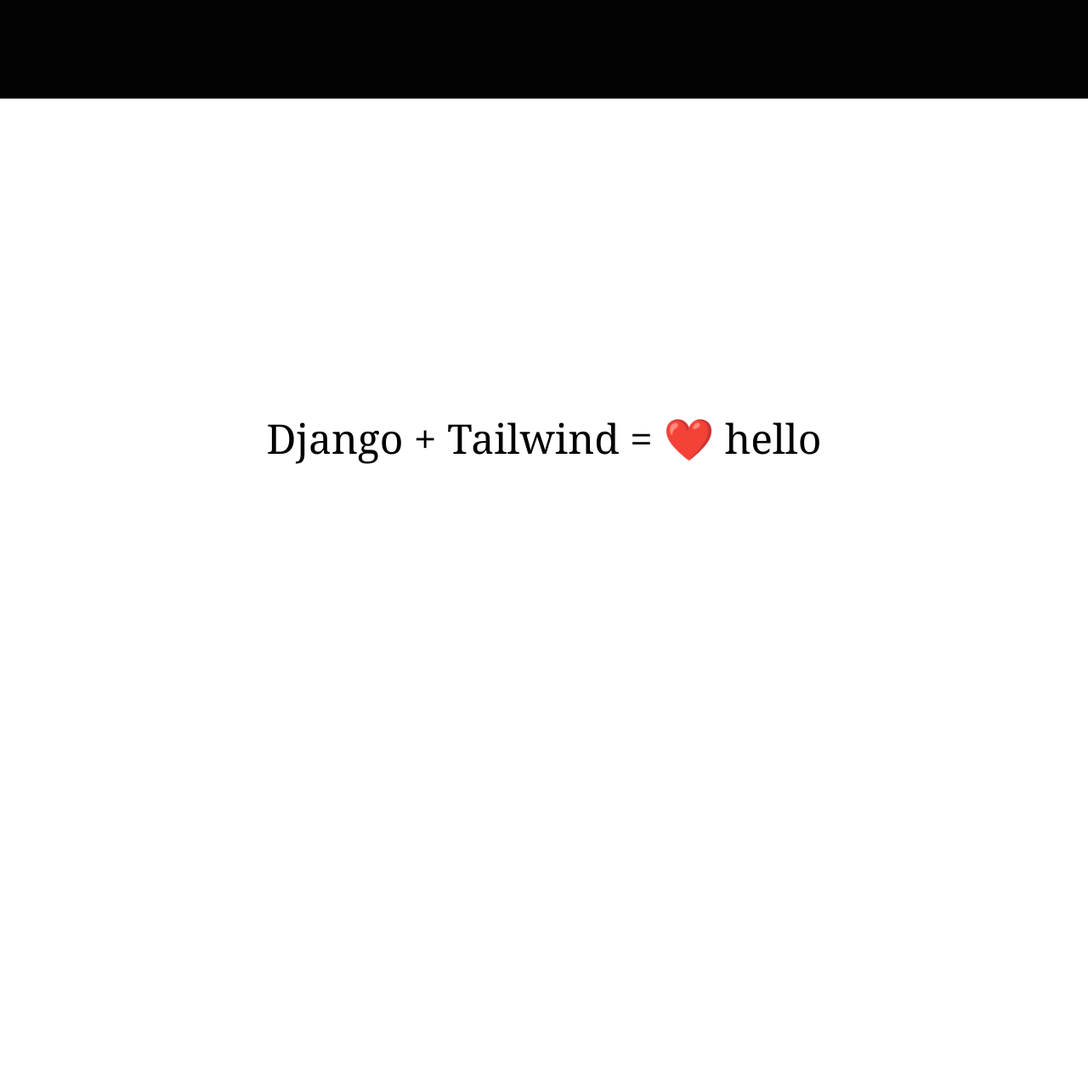
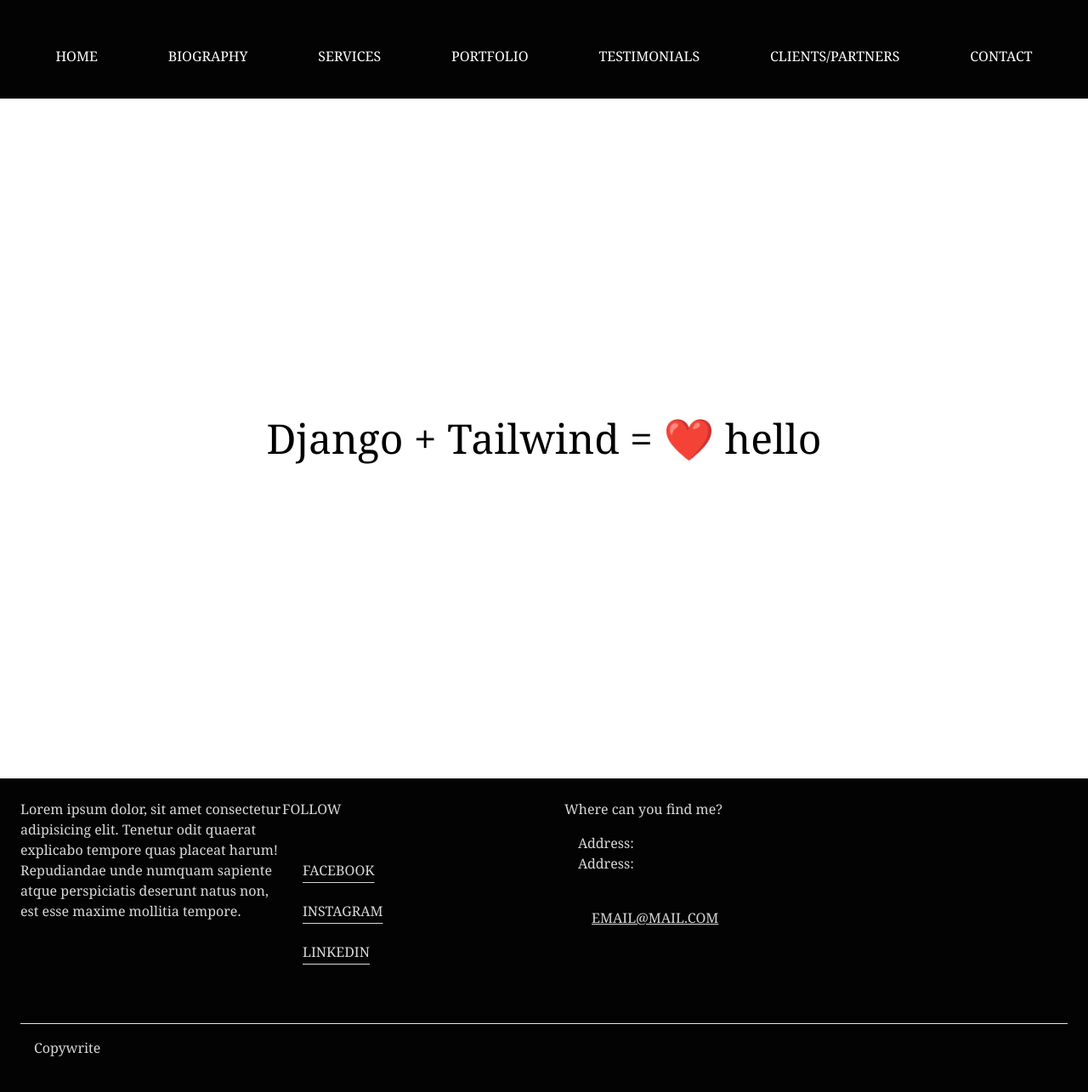
Before and after one commit to CBergane/diana, a Django app: page / in a window 1280 px wide. Shown: the whole page at 85% size. Before the commit the page ends 546 px from the top, so only its background shows below. Run offline with Django 4.2, Linux system fonts and the light colour scheme; some libraries are stand-ins or nearby versions.

Commit message:
added more function to nav and started on a footer

```diff
--- a/diana_portfolio/core/templates/core/base.html
+++ b/diana_portfolio/core/templates/core/base.html
@@ -24,7 +24,7 @@
 
         </div>
         <!-- Navigation Menu -->
-        <ul id="menu" class="nav-list fixed top-0 left-0 h-full w-full main-color-bg0 text-white transform -translate-x-full invisible overflow-y-auto transition-transform duration-500 lg:static lg:w-auto lg:transform-none lg:bg-transparent lg:flex lg:flex-row z-40">
+        <ul id="menu" class="nav-list fixed top-0 left-0 h-full w-full main-color-bg0 text-white transform -translate-x-full invisible overflow-y-auto transition-transform duration-500 lg:static lg:w-auto lg:transform-none lg:bg-transparent lg:flex lg:flex-row z-40 lg:visible">
             <li class="py-2 text-center lg:py-0"><a href="#">HOME</a></li>
             <li class="py-2 text-center lg:py-0"><a href="#">BIOGRAPHY</a></li>
             <li class="py-2 text-center lg:py-0"><a href="#">SERVICES</a></li>
@@ -45,6 +45,30 @@
 				<h1 class="text-5xl">Django + Tailwind = ❤️ hello</h1>
 			</section>
 		</div>
+
+
+        <footer class="main-color-bg">
+            <div class="lg:flex p-6 justify-around">
+                <div class="lg:w-1/4 gray-color">Lorem ipsum dolor, sit amet consectetur adipisicing elit. Tenetur odit quaerat explicabo tempore quas placeat harum! Repudiandae unde numquam sapiente atque perspiciatis deserunt natus non, est esse maxime mollitia tempore.</div>
+                <div class="lg:w-1/4 gray-color uppercase">Follow
+                    <div class="p-6 space-y-6 mt-6">
+                        <div class="gray-color underline underline-offset-8">Facebook</div>
+                        <div class="gray-color underline underline-offset-8">Instagram</div>
+                        <div class="gray-color underline underline-offset-8">LinkedIn</div>
+                    </div>
+                </div>
+                <div class="lg:w-2/4 gray-color pl-6">Where can you find me?
+                    <div class="p-4">
+                        <div class="gray-color">Address:</div>
+                        <div class="gray-color">Address:</div>
+                        <div class="gray-color underline uppercase pt-10 ml-4">email@mail.com</div>
+                    </div>
+                </div>
+            </div>
+            <div class="gray-color border-t m-6 p-4">Copywrite</div>
+        </footer>
+
+
         <script src="https://unpkg.com/htmx.org@1.9.4" integrity="sha384-zUfuhFKKZCbHTY6aRR46gxiqszMk5tcHjsVFxnUo8VMus4kHGVdIYVbOYYNlKmHV" crossorigin="anonymous"></script>
 
         <!-- Your custom JavaScript -->
```
